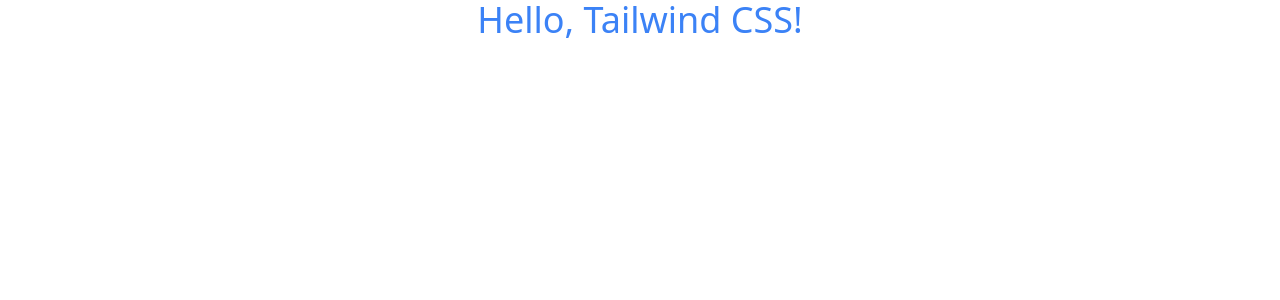
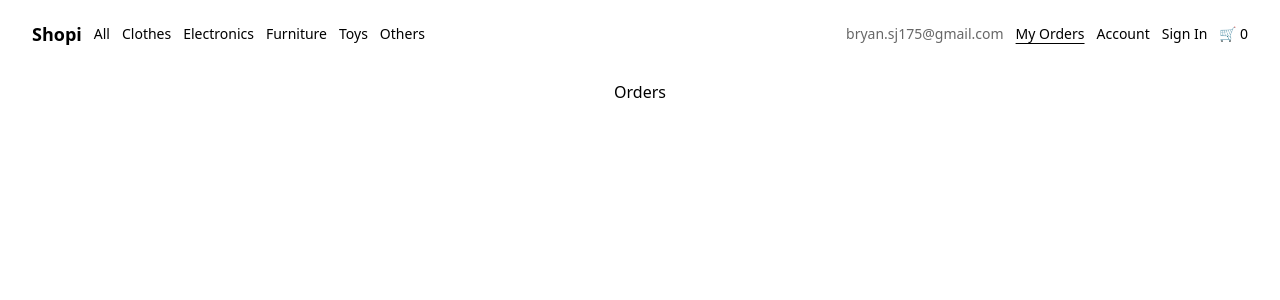
Before and after one commit to bryanus1/shopi-react-vite-platzi, a React (Vite) app: page /orders in a window 1280 px wide. Shown: the top 300 px of the page. Built offline with nearby package versions, Linux system fonts and the light colour scheme.

Commit message:
feat: :sparkles: se config todo

```diff
--- /dev/null
+++ b/src/components/card/index.jsx
@@ -0,0 +1,41 @@
+import PropTypes from "prop-types";
+import { useContext } from "react";
+import { ShoppingCartContext } from "../../contexts";
+
+export function Card({ title, price, categoryName, image }) {
+  const { countProducts, setCountProducts } = useContext(ShoppingCartContext);
+
+  return (
+    <div className="bg-white cursor-pointer w-56 h-60 rounded-lg">
+      <figure className="relative mb-2 w-full h-4/5">
+        <span className="absolute bottom-0 left-0 bg-white/60 rounded-lg text-black text-xs m-2 px-3 py-0.5">
+          {categoryName}
+        </span>
+        <img
+          className="w-full h-full object-cover rounded-lg"
+          src={image}
+          alt={title}
+        />
+        <button
+          className="absolute top-0 right-0 flex justify-center items-center bg-white w-6 h-6 rounded-full m-2 p-1"
+          onClick={() => {
+            setCountProducts(countProducts + 1);
+          }}
+        >
+          +
+        </button>
+      </figure>
+      <p className="flex justify-between">
+        <span className="text-sm font-light">{title}</span>
+        <span className="text-lg font-medium">${price}</span>
+      </p>
+    </div>
+  );
+}
+
+Card.propTypes = {
+  title: PropTypes.string.isRequired,
+  price: PropTypes.number.isRequired,
+  categoryName: PropTypes.string.isRequired,
+  image: PropTypes.string.isRequired,
+};
--- /dev/null
+++ b/src/components/layout/index.jsx
@@ -0,0 +1,9 @@
+import PropTypes from 'prop-types';
+
+export default function Layout({ children }) {
+  return <div className="flex flex-col items-center mt-20">{children}</div>;
+}
+
+Layout.propTypes = {
+  children: PropTypes.node.isRequired,
+};
--- /dev/null
+++ b/src/components/navbar/index.jsx
@@ -0,0 +1,69 @@
+import { useContext } from "react";
+import { NavLink } from "react-router-dom";
+import { ShoppingCartContext } from "../../contexts";
+
+export default function Navbar() {
+  const activeStyle = "underline underline-offset-4";
+  const { countProducts } = useContext(ShoppingCartContext);
+
+  const leftMenu = [
+    { key: 1, name: "All", path: "/" },
+    { key: 2, name: "Clothes", path: "/clothes" },
+    { key: 3, name: "Electronics", path: "/electronics" },
+    { key: 4, name: "Furniture", path: "/furniture" },
+    { key: 5, name: "Toys", path: "/toys" },
+    { key: 6, name: "Others", path: "/others" },
+  ];
+
+  const rightMenu = [
+    { key: 1, name: "My Orders", path: "/orders" },
+    { key: 2, name: "Account", path: "/account" },
+    { key: 2, name: "Sign In", path: "/sign-in" },
+  ];
+
+  return (
+    <nav className="flex justify-between items-center fixed z-10 top-0 w-full py-5 px-8 text-sm font-light">
+      <ul className="flex items-center gap-3">
+        <li className="font-semibold text-lg">
+          <NavLink to="/">Shopi</NavLink>
+        </li>
+
+        {leftMenu.map((item) => {
+          return (
+            <li key={item.key}>
+              <NavLink
+                to={item.path}
+                className={({ isActive }) =>
+                  isActive ? activeStyle : undefined
+                }
+              >
+                {item.name}
+              </NavLink>
+            </li>
+          );
+        })}
+      </ul>
+
+      <ul className="flex items-center gap-3">
+        <li className="text-black/60">bryan.sj175@gmail.com</li>
+
+        {rightMenu.map((item) => {
+          return (
+            <li key={item.key}>
+              <NavLink
+                to={item.path}
+                className={({ isActive }) =>
+                  isActive ? activeStyle : undefined
+                }
+              >
+                {item.name}
+              </NavLink>
+            </li>
+          );
+        })}
+
+        <li>🛒 {countProducts}</li>
+      </ul>
+    </nav>
+  );
+}
--- /dev/null
+++ b/src/contexts/index.jsx
@@ -0,0 +1,26 @@
+import PropTypes from "prop-types";
+import { createContext, useState, useMemo } from "react";
+
+export const ShoppingCartContext = createContext();
+
+export const ShoppingCartProvider = ({ children }) => {
+  const [countProducts, setCountProducts] = useState(0);
+
+  const value = useMemo(
+    () => ({
+      countProducts,
+      setCountProducts,
+    }),
+    [countProducts, setCountProducts]
+  );
+
+  return (
+    <ShoppingCartContext.Provider value={value}>
+      {children}
+    </ShoppingCartContext.Provider>
+  );
+};
+
+ShoppingCartProvider.propTypes = {
+  children: PropTypes.node.isRequired,
+};
--- a/src/main.jsx
+++ b/src/main.jsx
@@ -1,13 +1,26 @@
 import React from 'react'
 import ReactDOM from 'react-dom/client'
+import { BrowserRouter } from 'react-router-dom'
 
 // Styles
 import './index.css'
 
+// Routes
+import { Routes } from './routes'
+
+// Contexts
+import { ShoppingCartProvider } from './contexts'
+
+// Components
+import Navbar from './components/navbar'
+
 ReactDOM.createRoot(document.getElementById('root')).render(
   <React.StrictMode>
-    <h1 className="text-4xl text-center text-blue-500">
-      Hello, Tailwind CSS!
-    </h1>
+    <ShoppingCartProvider>
+      <BrowserRouter>
+        <Navbar />
+        <Routes />
+      </BrowserRouter>
+    </ShoppingCartProvider>
   </React.StrictMode>,
 )
--- /dev/null
+++ b/src/pages/account/index.jsx
@@ -0,0 +1,9 @@
+import Layout from "../../components/layout";
+
+export default function Account() {
+  return (
+    <Layout>
+      <h1 className="text-center text-black">Account</h1>
+    </Layout>
+  );
+}
--- /dev/null
+++ b/src/pages/home/index.jsx
@@ -0,0 +1,33 @@
+import { useEffect, useState } from "react";
+
+import Layout from "../../components/layout";
+import { Card } from "../../components/card";
+
+export default function Home() {
+  const [products, setProducts] = useState(null);
+
+  useEffect(() => {
+    fetch("https://api.escuelajs.co/api/v1/products")
+      .then((response) => response.json())
+      .then((data) => setProducts(data));
+  });
+
+  return (
+    <Layout>
+      <div className="grid gap-4 grid-cols-4 w-full max-w-screen-lg">
+        {products?.map((product) => {
+          return (
+            <Card
+              key={product.id}
+              id={product.id}
+              title={product.title}
+              price={product.price}
+              categoryName={product.category.name}
+              image={product.images[0]}
+            />
+          );
+        })}
+      </div>
+    </Layout>
+  );
+}
--- /dev/null
+++ b/src/pages/not-found/index.jsx
@@ -0,0 +1,9 @@
+import Layout from "../../components/layout";
+
+export default function NotFound() {
+  return (
+    <Layout>
+      <h1 className="text-center text-black">NotFound</h1>
+    </Layout>
+  );
+}
--- /dev/null
+++ b/src/pages/orders/index.jsx
@@ -0,0 +1,9 @@
+import Layout from "../../components/layout";
+
+export default function Orders() {
+  return (
+    <Layout>
+      <h1 className="text-center text-black">Orders</h1>
+    </Layout>
+  );
+}
--- /dev/null
+++ b/src/pages/sign-in/index.jsx
@@ -0,0 +1,9 @@
+import Layout from "../../components/layout";
+
+export default function SignIn() {
+  return (
+    <Layout>
+      <h1 className="text-center text-black">SignIn</h1>
+    </Layout>
+  );
+}
--- /dev/null
+++ b/src/routes/index.jsx
@@ -0,0 +1,34 @@
+import { useRoutes } from "react-router-dom";
+
+// Pages
+import Home from "../pages/home";
+import Account from "../pages/account";
+import Orders from "../pages/orders";
+import SignIn from "../pages/sign-in";
+import NotFound from "../pages/not-found";
+
+export const Routes = () => {
+  return useRoutes([
+    {
+      path: "/",
+      element: <Home />,
+    },
+    {
+      path: "/account",
+      element: <Account />,
+    },
+    {
+      path: "/orders",
+      element: <Orders />,
+    },
+
+    {
+      path: "/sign-in",
+      element: <SignIn />,
+    },
+    {
+      path: "/*",
+      element: <NotFound />,
+    },
+  ]);
+};
```
